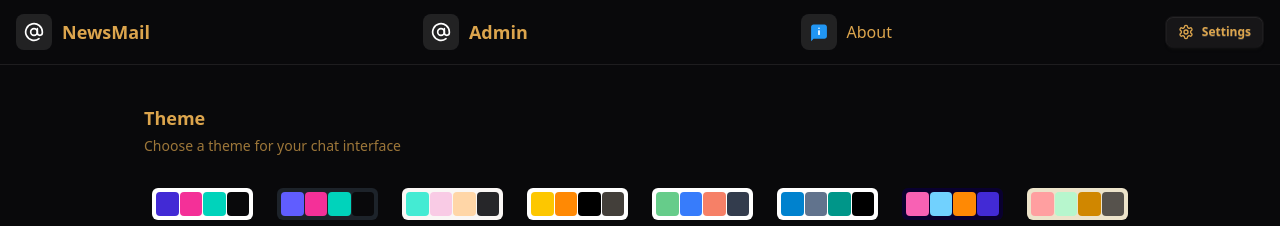
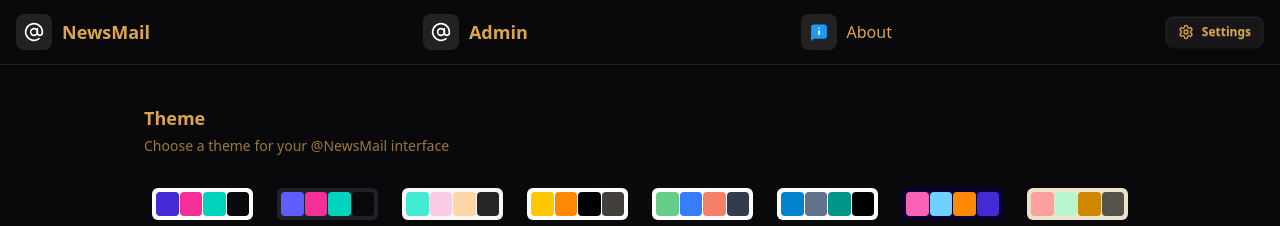
Before and after one commit to Nevin100/NewsMail, a React (Vite) app in the folder frontend/: page /settings in a window 1280 px wide. Shown: the top 226 px of the page. Built offline with nearby package versions, Linux system fonts and the light colour scheme.

Commit message:
Completed and Finished

```diff
--- a/frontend/src/Pages/Settings.jsx
+++ b/frontend/src/Pages/Settings.jsx
@@ -9,7 +9,7 @@ const SettingsPage = () => {
         <div className="flex flex-col gap-1">
           <h2 className="text-lg font-semibold">Theme</h2>
           <p className="text-sm text-base-content/70">
-            Choose a theme for your chat interface
+            Choose a theme for your @NewsMail interface
           </p>
         </div>
 
```
